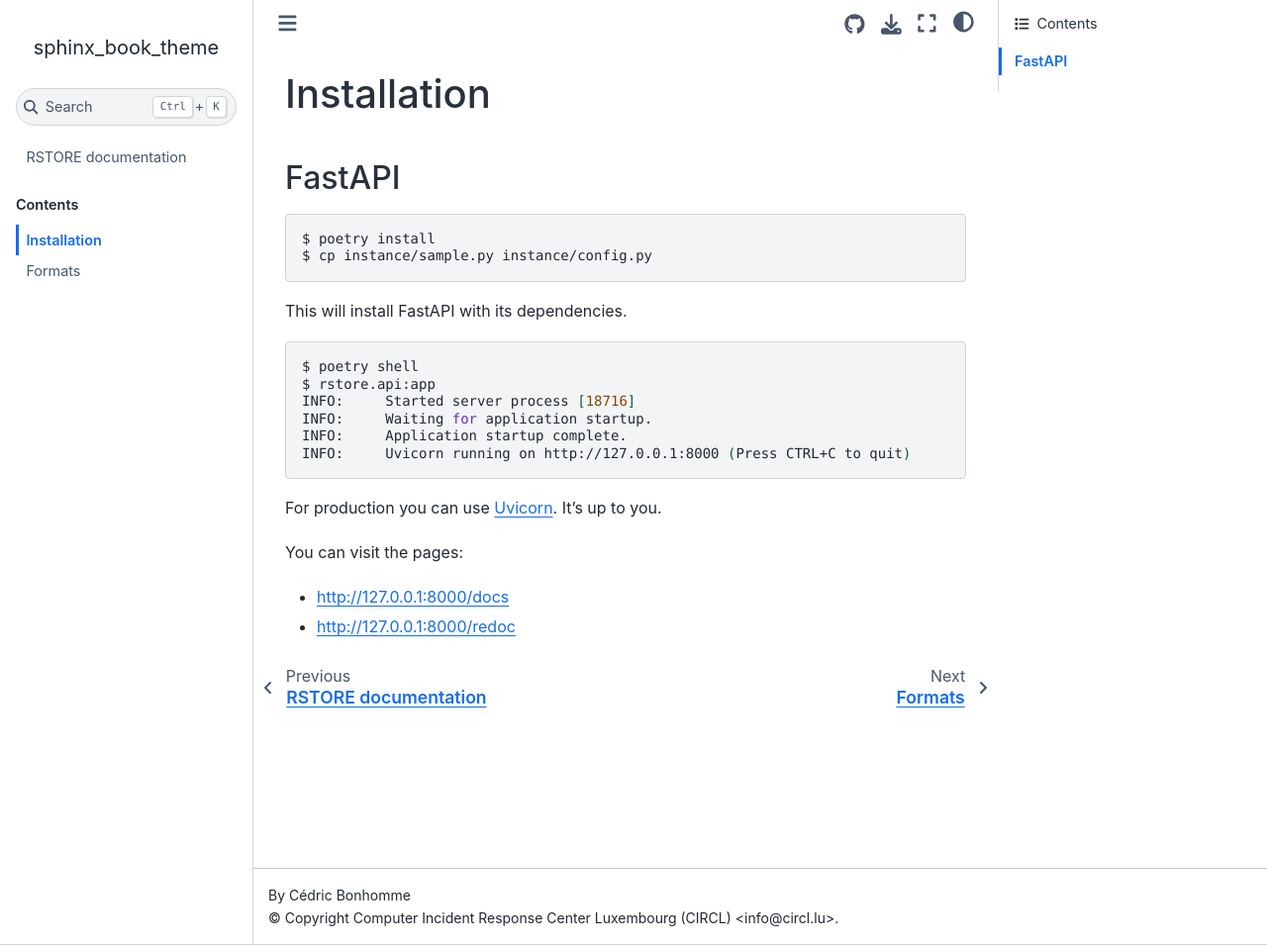
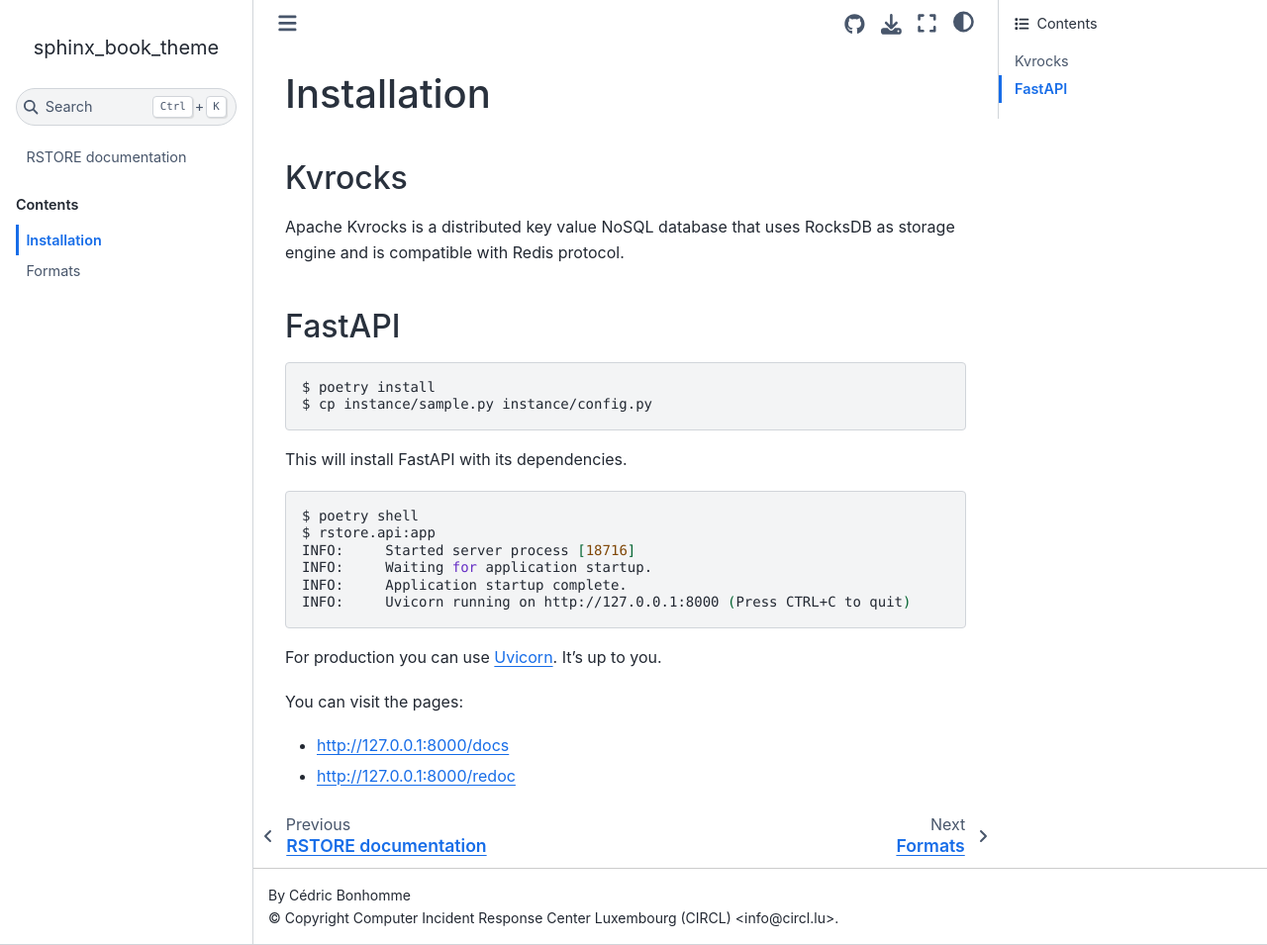
Before and after one commit to scandale-project/RSTORE, a Sphinx documentation site: the page built from docs/installation.rst, in a window 1280 px wide and 955 px high. Shown: the whole window at 99% size. Built offline with Sphinx 7.4.7 and the Sphinx Book theme 1.1.4, drawn with Linux system fonts in a browser that asks for light colours.

Commit message:
chg: [documentation] Updated installation section with kvrocks.

```diff
--- a/docs/installation.rst
+++ b/docs/installation.rst
@@ -1,5 +1,12 @@
 Installation
 ============
+
+Kvrocks
+-------
+
+Apache Kvrocks is a distributed key value NoSQL database that uses RocksDB as storage engine
+and is compatible with Redis protocol.
+
 
 FastAPI
 -------
```
Also changed, not shown: README.md (+7 -0 lines).
